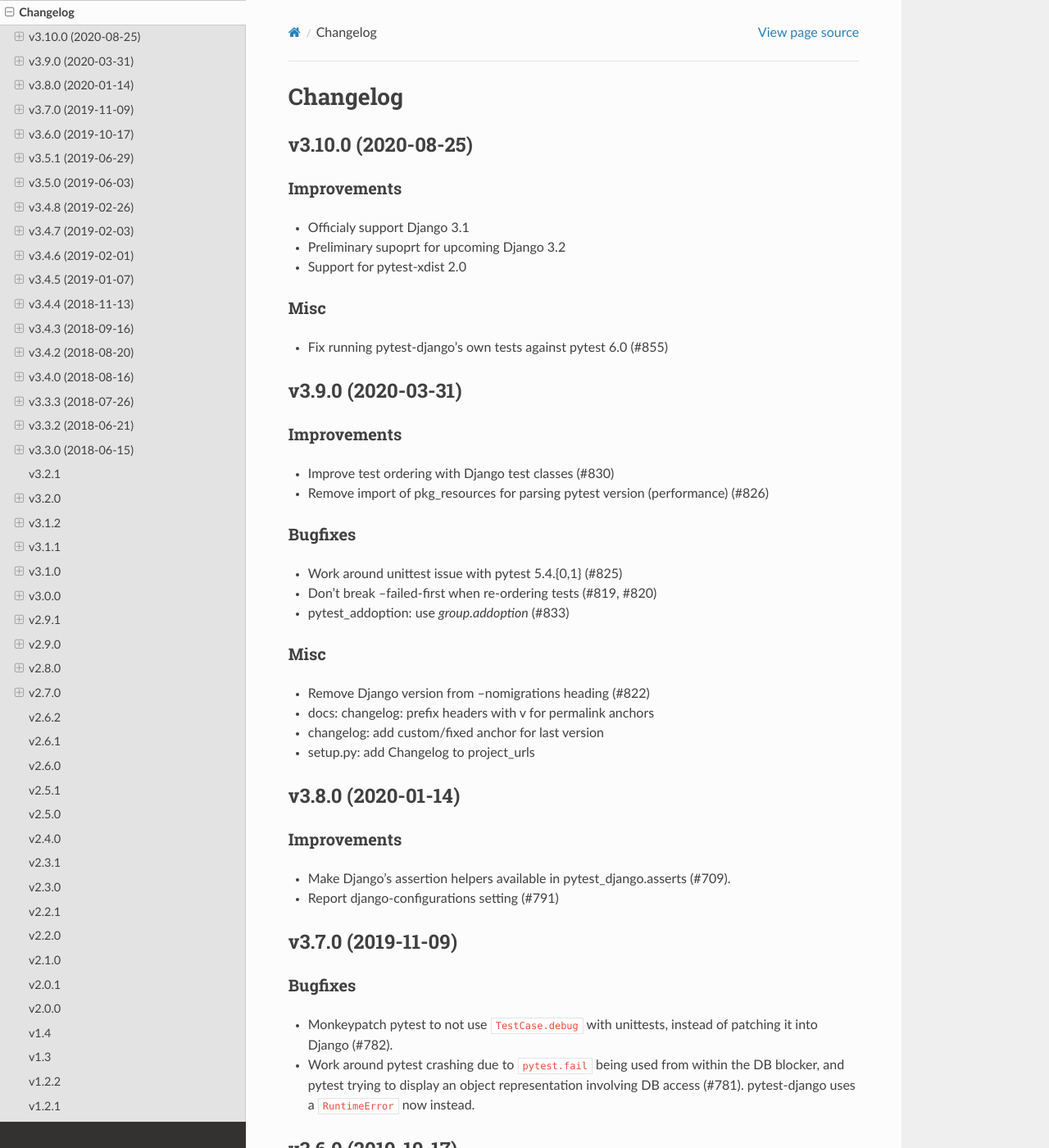
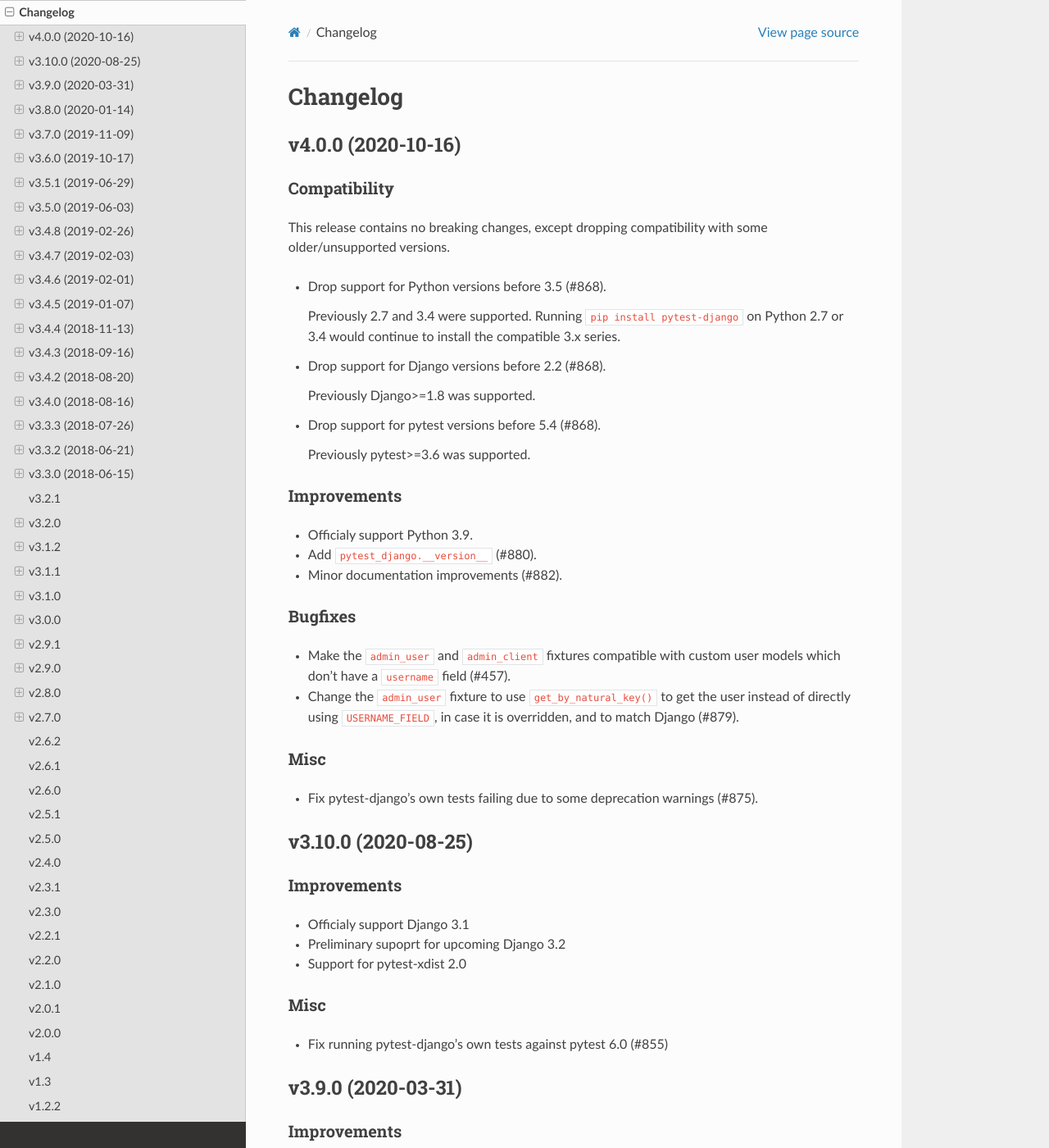
Before and after one commit to pytest-dev/pytest-django, a Sphinx documentation site: the page built from docs/changelog.rst, in a window 1280 px wide and 1400 px high. Shown: the whole window at 82% size. Built offline with Sphinx 7.4.7 and the Read the Docs theme 2.0.0, drawn with Linux system fonts in a browser that asks for light colours; cross-references to code outside the pages are shown as plain code.

Commit message:
Release 4.0.0

```diff
--- a/docs/changelog.rst
+++ b/docs/changelog.rst
@@ -1,5 +1,53 @@
 Changelog
 =========
+
+v4.0.0 (2020-10-16)
+-------------------
+
+Compatibility
+^^^^^^^^^^^^^
+
+This release contains no breaking changes, except dropping compatibility
+with some older/unsupported versions.
+
+* Drop support for Python versions before 3.5 (#868).
+
+  Previously 2.7 and 3.4 were supported. Running ``pip install pytest-django``
+  on Python 2.7 or 3.4 would continue to install the compatible 3.x series.
+
+* Drop support for Django versions before 2.2 (#868).
+
+  Previously Django>=1.8 was supported.
+
+* Drop support for pytest versions before 5.4 (#868).
+
+  Previously pytest>=3.6 was supported.
+
+Improvements
+^^^^^^^^^^^^
+
+* Officialy support Python 3.9.
+
+* Add ``pytest_django.__version__`` (#880).
+
+* Minor documentation improvements (#882).
+
+Bugfixes
+^^^^^^^^
+
+* Make the ``admin_user`` and ``admin_client`` fixtures compatible with custom
+  user models which don't have a ``username`` field (#457).
+
+* Change the ``admin_user`` fixture to use ``get_by_natural_key()`` to get the
+  user instead of directly using ``USERNAME_FIELD``, in case it is overridden,
+  and to match Django (#879).
+
+Misc
+^^^^
+
+* Fix pytest-django's own tests failing due to some deprecation warnings
+  (#875).
+
 
 v3.10.0 (2020-08-25)
 --------------------
```
